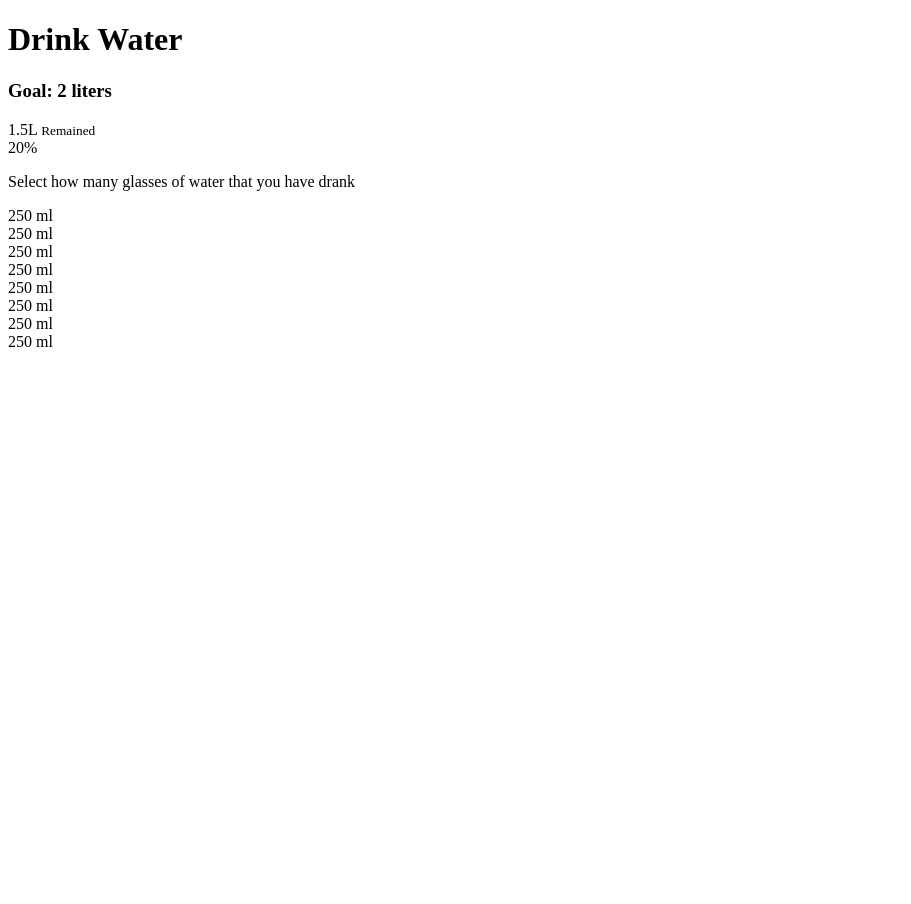
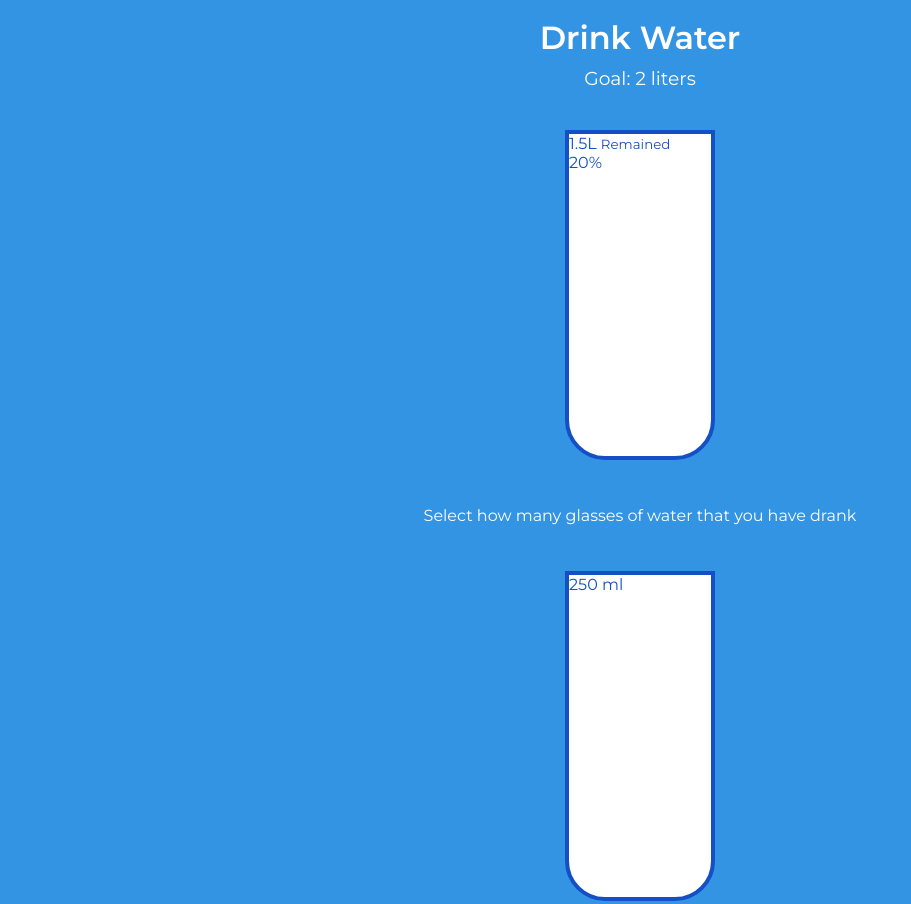
Before and after one commit to wagnergabe/Drink-Water, a plain HTML site: page index.html in a window 1280 px wide. Shown: the top 904 px of the page, without its empty margins (0-911 px from the left). Before the commit the page ends 800 px from the top, so only its background shows below. Drawn offline with Linux system fonts and the light colour scheme.

Commit message:
css setup

```diff
--- a/style.css
+++ b/style.css
@@ -1,3 +1,41 @@
+@import url('http://fonts.googleapis.com/css?family=Montserrat:400,600&display=swap');
+
+:root {
+    --border-color: #144fc6
+}
+
 * {
     box-sizing: border-box
 }
+
+body {
+    font-family: 'Montserrat', sans-serif;
+    background-color: #3494e4;
+    color: #fff;
+    display: flex;
+    flex-direction: column;
+    align-items: center;
+    margin-bottom: 40px;
+}
+
+h1 {
+    margin: 10px 0 0;
+}
+
+h3 {
+    font-weight: 400;
+    margin: 10px 0;
+}
+
+.cup {
+    background-color: #fff;
+    border: 4px solid var(--border-color);
+    color: var(--border-color);
+    border-radius: 0 0 40px 40px;
+    height: 330px;
+    width: 150px;
+    margin: 30px 0;
+    display: flex;
+    flex-direction: column;
+    overflow: hidden
+}
```
